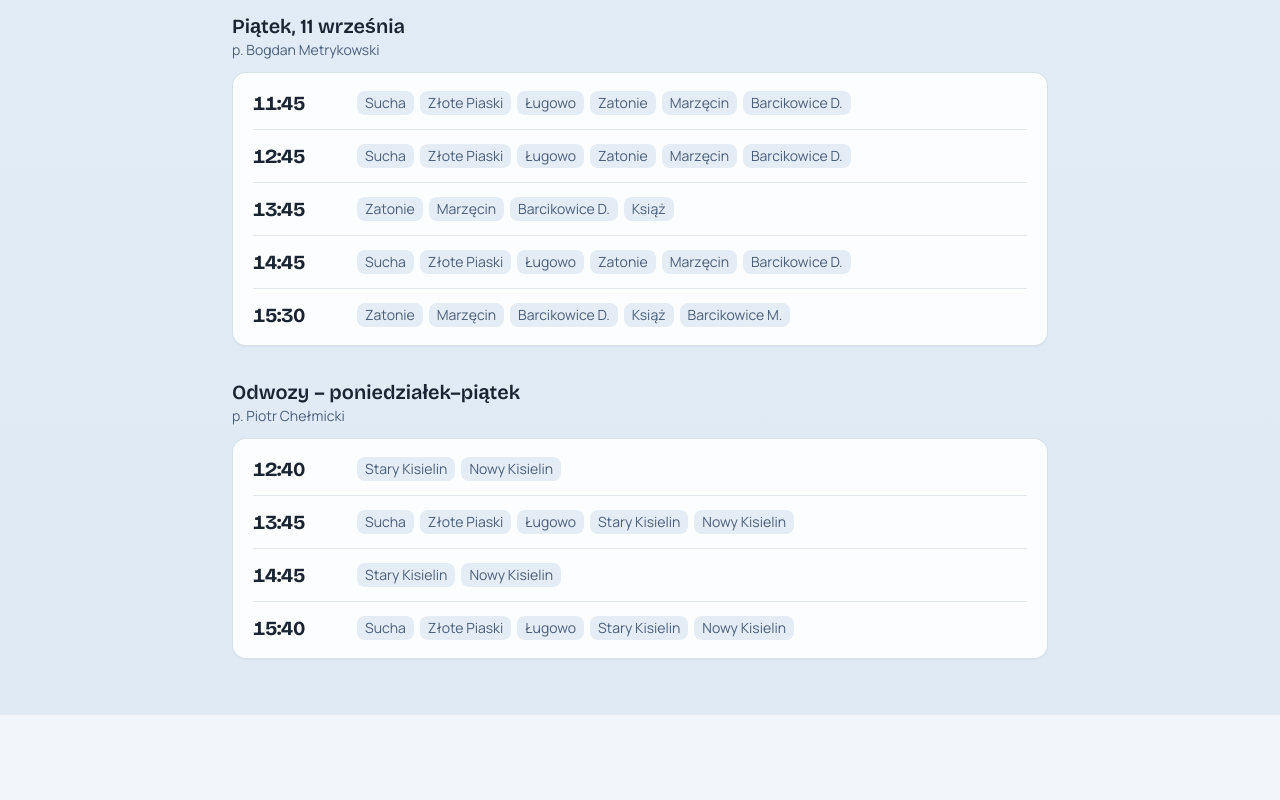
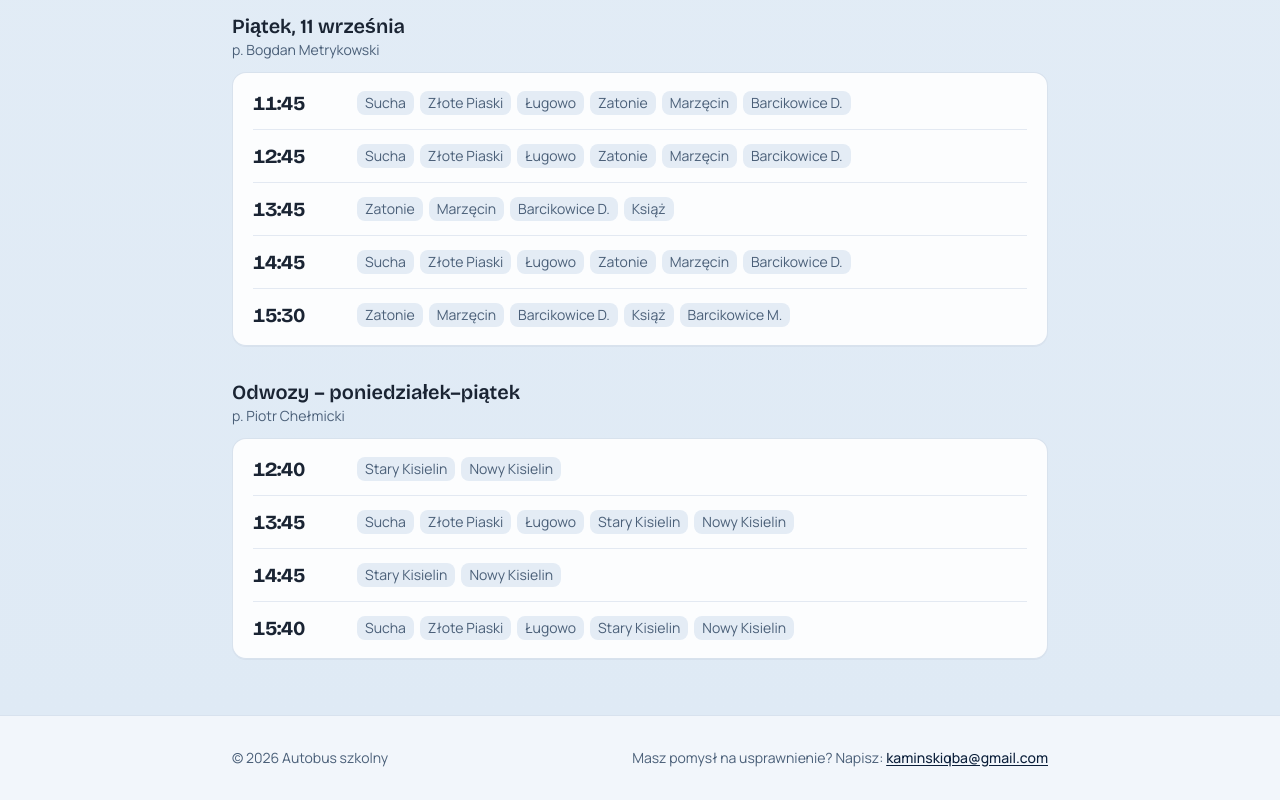
Before and after one commit to madb88/school-bus, a Next.js app: page / in a window 1280 px wide. Shown: the part 4152-4952 px from the top of the page. Before the commit the page ends 4867 px from the top, so only its background shows below. Built offline with nearby package versions, Linux system fonts and the light colour scheme.

Commit message:
Add SiteFooter component to PageShell for consistent footer display

```diff
--- a/src/components/page-shell.tsx
+++ b/src/components/page-shell.tsx
@@ -1,12 +1,19 @@
 import type { ReactNode } from "react";
+import { SiteFooter } from "@/components/site-footer";
 
 export function PageShell({ children }: { children: ReactNode }) {
   return (
-    <main className="relative flex-1 overflow-x-clip">
-      <div aria-hidden className="page-atmosphere pointer-events-none absolute inset-0" />
-      <div className="relative mx-auto max-w-4xl px-6 py-10 sm:px-10 sm:py-14">
-        {children}
-      </div>
-    </main>
+    <>
+      <main className="relative flex-1 overflow-x-clip">
+        <div
+          aria-hidden
+          className="page-atmosphere pointer-events-none absolute inset-0"
+        />
+        <div className="relative mx-auto max-w-4xl px-6 py-10 sm:px-10 sm:py-14">
+          {children}
+        </div>
+      </main>
+      <SiteFooter />
+    </>
   );
 }
--- /dev/null
+++ b/src/components/site-footer.tsx
@@ -0,0 +1,24 @@
+const CONTACT_EMAIL = "kaminskiqba@gmail.com";
+
+export function SiteFooter() {
+  const year = new Date().getFullYear();
+
+  return (
+    <footer className="border-t border-border/60">
+      <div className="mx-auto flex max-w-4xl flex-col gap-2 px-6 py-8 sm:flex-row sm:items-baseline sm:justify-between sm:gap-6 sm:px-10">
+        <p className="text-sm text-muted-foreground">
+          © {year} Autobus szkolny
+        </p>
+        <p className="text-sm text-muted-foreground">
+          Masz pomysł na usprawnienie? Napisz:{" "}
+          <a
+            href={`mailto:${CONTACT_EMAIL}`}
+            className="font-medium text-foreground underline underline-offset-2 hover:text-bus-deep"
+          >
+            {CONTACT_EMAIL}
+          </a>
+        </p>
+      </div>
+    </footer>
+  );
+}
```
